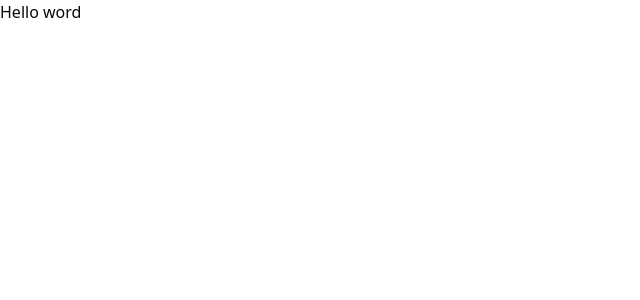
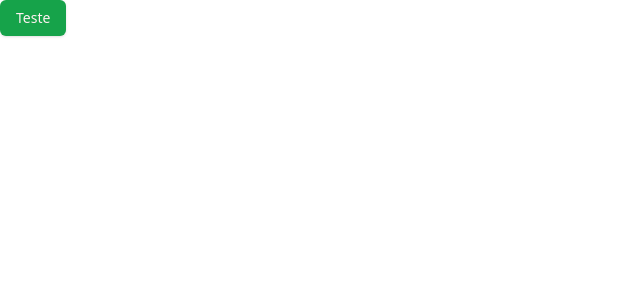
Before and after one commit to raonircl/upload-ai-web, a React (Vite) app: page / in a window 1280 px wide. Shown: the top 300 px of the page, without its empty margins (0-640 px from the left). Built offline with nearby package versions, Linux system fonts and the light colour scheme.

Commit message:
feat: themes dark-green

```diff
--- a/src/App.tsx
+++ b/src/App.tsx
@@ -1,5 +1,7 @@
+import { Button } from "./components/ui/button"
+
 export function App() {
   return (
-      <h1>Hello word</h1>
+    <Button> Teste </Button>
     )
 }
--- a/src/index.css
+++ b/src/index.css
@@ -6,63 +6,46 @@
   :root {
     --background: 0 0% 100%;
     --foreground: 240 10% 3.9%;
-
     --card: 0 0% 100%;
     --card-foreground: 240 10% 3.9%;
-
     --popover: 0 0% 100%;
     --popover-foreground: 240 10% 3.9%;
-
-    --primary: 240 5.9% 10%;
-    --primary-foreground: 0 0% 98%;
-
+    --primary: 142.1 76.2% 36.3%;
+    --primary-foreground: 355.7 100% 97.3%;
     --secondary: 240 4.8% 95.9%;
     --secondary-foreground: 240 5.9% 10%;
-
     --muted: 240 4.8% 95.9%;
     --muted-foreground: 240 3.8% 46.1%;
-
     --accent: 240 4.8% 95.9%;
     --accent-foreground: 240 5.9% 10%;
-
     --destructive: 0 84.2% 60.2%;
     --destructive-foreground: 0 0% 98%;
-
     --border: 240 5.9% 90%;
     --input: 240 5.9% 90%;
-    --ring: 240 10% 3.9%;
-
+    --ring: 142.1 76.2% 36.3%;
     --radius: 0.5rem;
   }
 
   .dark {
-    --background: 240 10% 3.9%;
-    --foreground: 0 0% 98%;
-
-    --card: 240 10% 3.9%;
-    --card-foreground: 0 0% 98%;
-
-    --popover: 240 10% 3.9%;
-    --popover-foreground: 0 0% 98%;
-
-    --primary: 0 0% 98%;
-    --primary-foreground: 240 5.9% 10%;
-
+    --background: 20 14.3% 4.1%;
+    --foreground: 0 0% 95%;
+    --card: 24 9.8% 10%;
+    --card-foreground: 0 0% 95%;
+    --popover: 0 0% 9%;
+    --popover-foreground: 0 0% 95%;
+    --primary: 142.1 70.6% 45.3%;
+    --primary-foreground: 144.9 80.4% 10%;
     --secondary: 240 3.7% 15.9%;
     --secondary-foreground: 0 0% 98%;
-
-    --muted: 240 3.7% 15.9%;
+    --muted: 0 0% 15%;
     --muted-foreground: 240 5% 64.9%;
-
-    --accent: 240 3.7% 15.9%;
+    --accent: 12 6.5% 15.1%;
     --accent-foreground: 0 0% 98%;
-
     --destructive: 0 62.8% 30.6%;
-    --destructive-foreground: 0 0% 98%;
-
+    --destructive-foreground: 0 85.7% 97.3%;
     --border: 240 3.7% 15.9%;
     --input: 240 3.7% 15.9%;
-    --ring: 240 4.9% 83.9%;
+    --ring: 142.4 71.8% 29.2%;
   }
 }
 
```
